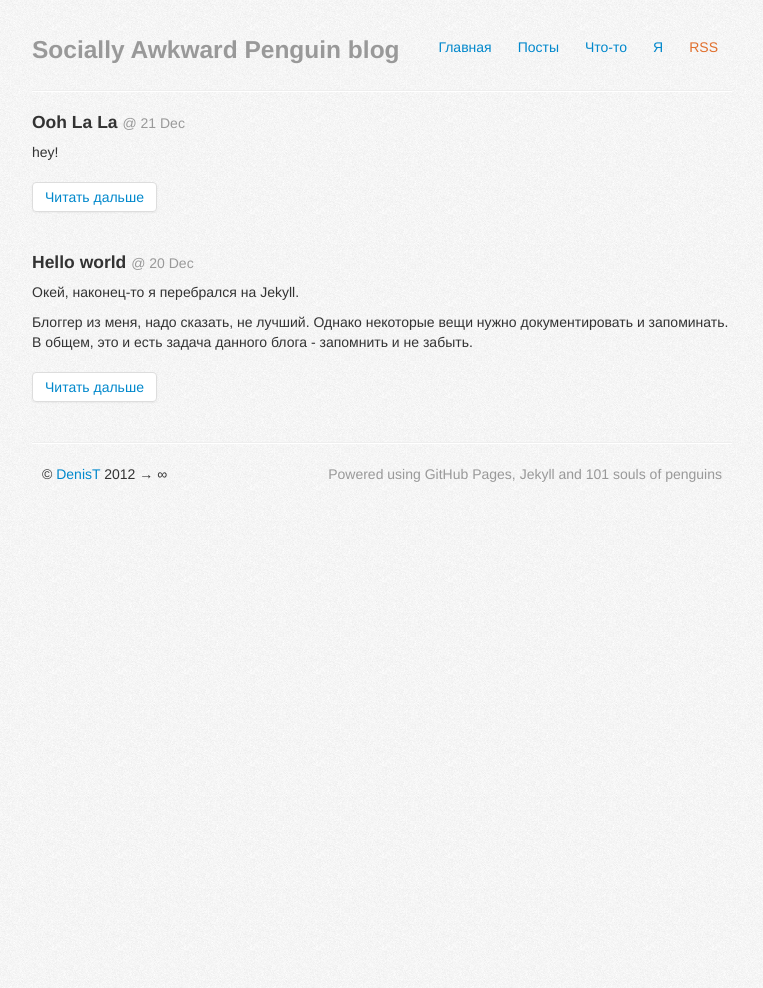
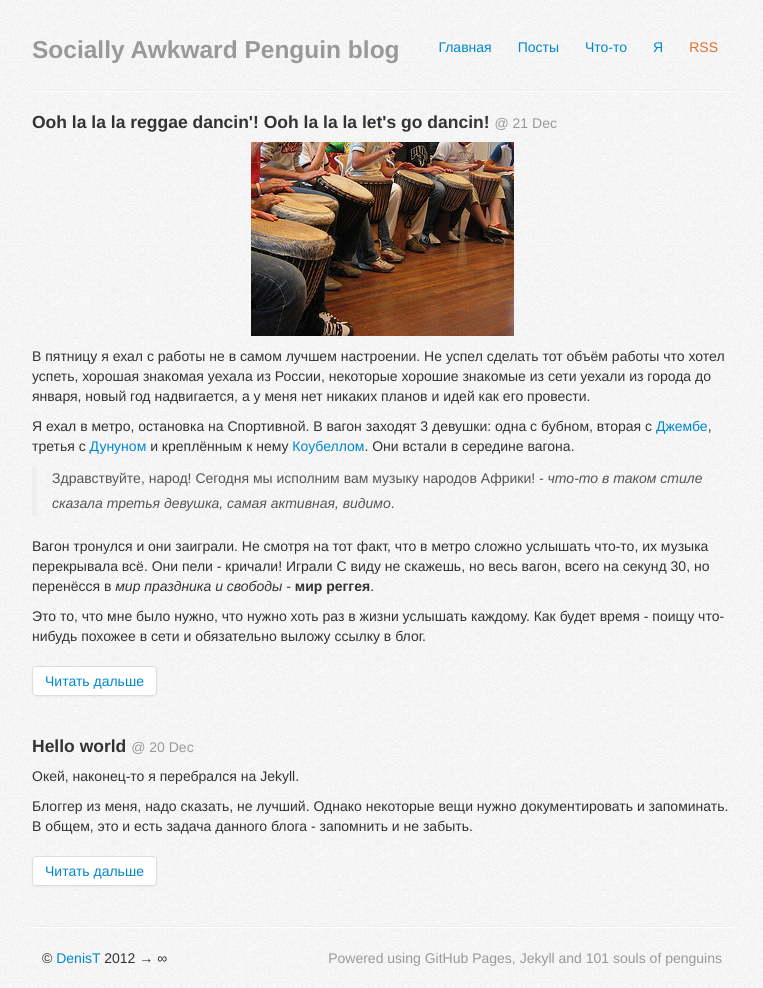
Before and after one commit to iorlas/iorlas.github.com, a Jekyll site: the page built from index.html, in a window 1280 px wide. Shown: the whole page, without its empty margins (258-1021 px from the left). Built offline with Jekyll 4.4.1, drawn with Linux system fonts in a browser that asks for light colours; Markdown is read by kramdown in place of the engine named in the settings; before the commit the page ends 900 px from its top, so only the background shows below that.

Commit message:
Posting 2012-12-21-ooh-la-la.markdown

```diff
--- a/_posts/2012-12-21-ooh-la-la.markdown
+++ b/_posts/2012-12-21-ooh-la-la.markdown
@@ -1 +1,18 @@
-hey!
+---
+layout: post
+title: Ooh la la la reggae dancin'! Ooh la la la let's go dancin!
+quote: Soon the earth will tilt on its axis and begin to dance to the reggae beat to the accompaniment of earthquake. And who can resist the dance of the earthquake, mon?
+quote_author: Peter Tosh
+---
+
+![Такие дела](/assets/img/djembedrumming.jpg)
+
+В пятницу я ехал с работы не в самом лучшем настроении. Не успел сделать тот объём работы что хотел успеть, хорошая знакомая уехала из России, некоторые хорошие знакомые из сети уехали из города до января, новый год надвигается, а у меня нет никаких планов и идей как его провести.
+
+Я ехал в метро, остановка на Спортивной. В вагон заходят 3 девушки: одна с бубном, вторая с [Джембе](http://ru.wikipedia.org/wiki/%D0%94%D0%B6%D0%B5%D0%BC%D0%B1%D0%B5), третья c [Дунуном](http://en.wikipedia.org/wiki/Dunun) и креплённым к нему [Коубеллом](http://ru.wikipedia.org/wiki/%D0%9A%D0%BE%D0%B2%D0%B1%D0%B5%D0%BB%D0%BB). Они встали в середине вагона.
+
+> Здравствуйте, народ! Сегодня мы исполним вам музыку народов Африки! - *что-то в таком стиле сказала третья девушка, самая активная, видимо*.
+
+Вагон тронулся и они заиграли. Не смотря на тот факт, что в метро сложно услышать что-то, их музыка перекрывала всё. Они пели - кричали! Играли  С виду не скажешь, но весь вагон, всего на секунд 30, но перенёсся в *мир праздника и свободы* - **мир реггея**.
+
+Это то, что мне было нужно, что нужно хоть раз в жизни услышать каждому. Как будет время - поищу что-нибудь похожее в сети и обязательно выложу ссылку в блог.
```
